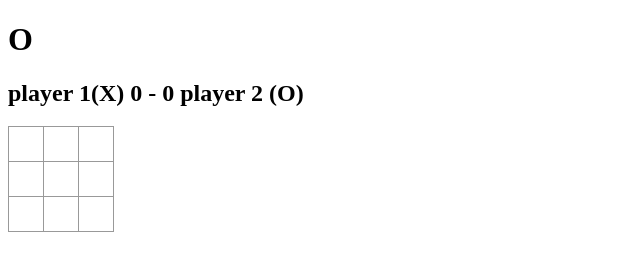
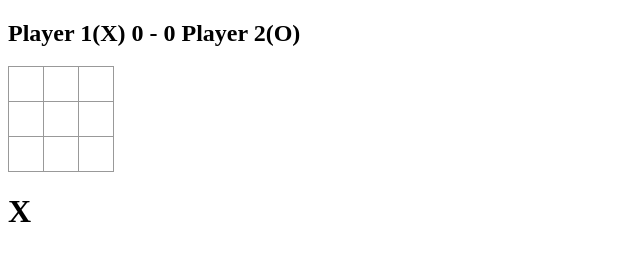
Before and after one commit to wixdead/tictactoe, a plain HTML site: page index.html in a window 1280 px wide. Shown: the whole page, without its empty margins (0-640 px from the left). Drawn offline with Linux system fonts and the light colour scheme.

Commit message:
some refactoring

```diff
--- a/index.html
+++ b/index.html
@@ -8,10 +8,11 @@
   <link rel="stylesheet" href="style.css">
 </head>
 <body>
+
+  <h2 id="score"></h1>
+  <div class="gameboard"></div>
   <h1 id="piece"></h1>
-  <h2 id="score"></h1>
-  <div class="gameboard">
-  </div>
+  <h2 id="winner"></h2>
   <script src="./index.js"></script>
 </body>
 </html>
--- a/index.js
+++ b/index.js
@@ -1,102 +1,100 @@
-function randomInteger(min, max) {
+const randomInteger = (min, max) => {
   return Math.floor(Math.random() * (max - min + 1)) + min;
 }
 
-const checkPiece = (board, piece) => {
-      //Filas
-      if(board[0].every(val => val == piece)
-      || board[1].every(val => val == piece)
-      || board[2].every(val => val == piece))
-      {
-        return true
-      }
-      //Columnas
-      if(board.map(val => val[0]).every(val => val == piece)
-      || board.map(val => val[1]).every(val => val == piece)
-      || board.map(val => val[2]).every(val => val == piece))
-      {
-        return true
-      }
-      //Diagonales
-      if((board[0][0] == piece && board[1][1] == piece && board[2][2] == piece)
-      || (board[0][2] == piece && board[1][1] == piece && board[2][0] == piece)){
-        return true
-      }
+class Player {
+  constructor(name, piece, score) {
+    this.name = name
+    this.piece = piece
+    this.score = score
+  }
 }
 
 class Gameboard {
-  constructor(){
+  constructor() {
     this.board = [
       ["", "", ""],
       ["", "", ""],
       ["", "", ""]
     ]
-    this.player1 = new Player("Mauricio", "X", 0)
-    this.player2 = new Player("Eduardo", "O", 0)
-    this.players = [this.player1, this.player2]
-    this.currentPlayer = undefined
     this.boardDiv = document.querySelector('.gameboard')
+    this.player1 = new Player("Player 1", "X", 0)
+    this.player2 = new Player("Player 2", "O", 0)
+    this.currentPlayer
   }
 
-  getRandomCurrentPlayer(){
-    this.currentPlayer = this.players[randomInteger(0,1)]
+  setRandomCurrentPlayer() {
+    this.currentPlayer = [this.player1, this.player2][randomInteger(0, 1)]
+  }
+
+  checkWin(board, piece){
+    //Filas
+    if (board[0].every(val => val == piece)
+      || board[1].every(val => val == piece)
+      || board[2].every(val => val == piece)) {
+      return true
+    }
+    //Columnas
+    if (board.map(val => val[0]).every(val => val == piece)
+      || board.map(val => val[1]).every(val => val == piece)
+      || board.map(val => val[2]).every(val => val == piece)) {
+      return true
+    }
+    //Diagonales
+    if ((board[0][0] == piece && board[1][1] == piece && board[2][2] == piece)
+      || (board[0][2] == piece && board[1][1] == piece && board[2][0] == piece)) {
+      return true
+    }
   }
 
   changePiece() {
-    if(this.currentPlayer.name === 'Mauricio'){
+    if (this.currentPlayer.name === this.player1.name) {
       this.currentPlayer = this.player2
-    }else{
+    } else {
       this.currentPlayer = this.player1
     }
   }
 
-  checkBoard(){
-    if(checkPiece(this.board, this.currentPlayer.piece)){
-      console.log("Gano", this.currentPlayer.piece)
-      this.currentPlayer.score+=1
+  checkBoard() {
+    if (this.checkWin(this.board, this.currentPlayer.piece)) {
+      console.log("Gano", this.currentPlayer.piece, this.currentPlayer.name)
+      this.currentPlayer.score += 1
       this.renderScore(this.player1.score, this.player2.score)
       this.clearBoard()
     }
   }
 
-  renderPiece(text){
+  renderPiece(currentPiece) {
     const piece = document.getElementById('piece')
-    piece.textContent = text
+    piece.textContent = `${currentPiece}`
   }
 
-  clearBoard(){
+  clearBoard() {
     this.board = [
       ["", "", ""],
       ["", "", ""],
       ["", "", ""]
     ]
-    let board = document.querySelector('.gameboard')
-    board.innerHTML = " "
+    this.boardDiv.innerHTML = " "
     this.render()
   }
 
-  renderScore(player1, player2){
+  renderScore(player1, player2) {
     const score = document.getElementById('score')
-    score.textContent = `player 1(${player1.piece}) ${player1.score} - ${player2.score} player 2 (${player2.piece})`
+    score.textContent = `${player1.name}(${player1.piece}) ${player1.score} - ${player2.score} ${player2.name}(${player2.piece})`
   }
 
-  render() {
-    this.getRandomCurrentPlayer()
-    this.renderPiece(this.currentPlayer.piece)
-    this.renderScore(this.player1, this.player2)
+  generateBoard() {
     for (let i = 0; i < this.board.length; i++) {
       let rowElement = document.createElement('div')
       rowElement.setAttribute('class', 'row')
-
       this.boardDiv.append(rowElement)
-
       for (let j = 0; j < this.board[0].length; j++) {
         let squareElement = document.createElement('div')
         squareElement.setAttribute('class', 'square')
         squareElement.setAttribute('clickable', "true")
-
         squareElement.addEventListener("click", () => {
-          if(squareElement.getAttribute('clickable') === "true"){
+          if (squareElement.getAttribute('clickable') === "true") {
             squareElement.innerHTML = this.currentPlayer.piece
             this.board[i][j] = this.currentPlayer.piece
             this.checkBoard()
@@ -105,30 +103,18 @@ class Gameboard {
             squareElement.setAttribute('clickable', "false")
           }
         })
-
         rowElement.append(squareElement)
       }
     }
   }
 
-  start(){
-    this.render()
-  }
-
-}
-
-class Player{
-  constructor(name, piece, score){
-    this.name = name
-    this.piece = piece
-    this.score = score
-  }
-
-  addToScore(){
-    this.score++
+  render() {
+    this.setRandomCurrentPlayer()
+    this.renderPiece(this.currentPlayer.piece)
+    this.renderScore(this.player1, this.player2)
+    this.generateBoard()
   }
 }
 
-
 const board = new Gameboard()
-board.start()
+board.render()
```
